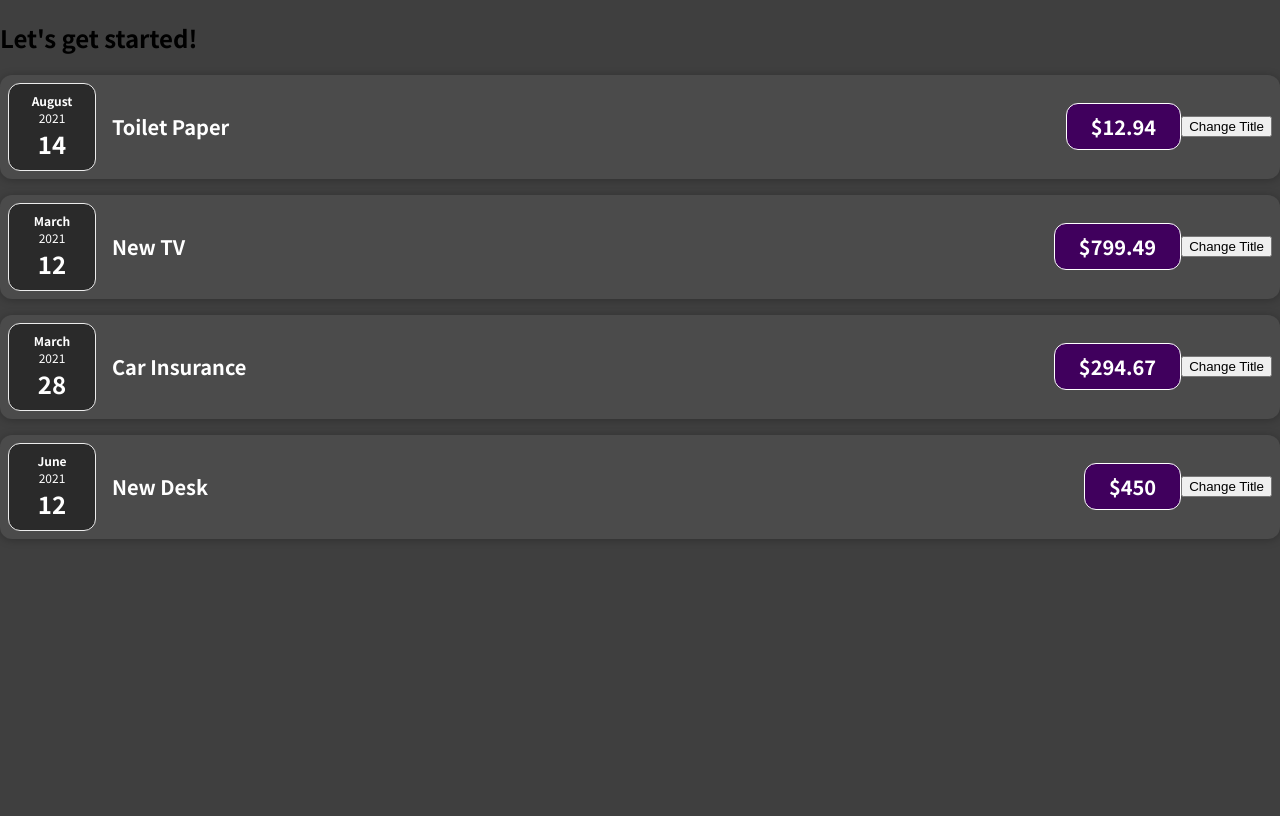
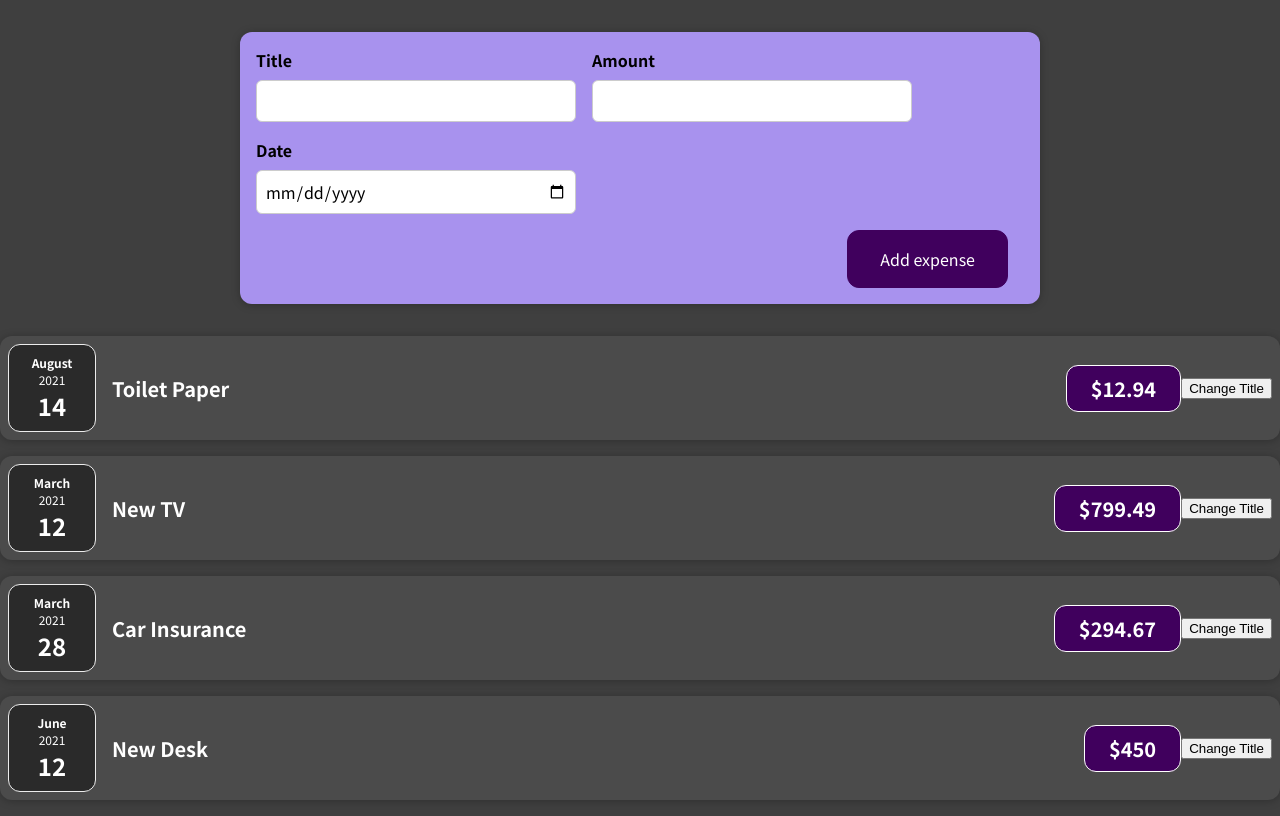
Before and after one commit to thenoiseinspace/food-delivery-app, a React (Create React App) app: page / in a window 1280 px wide. Built offline with nearby package versions, Linux system fonts and the light colour scheme.

Commit message:
change handlers

```diff
--- a/src/App.js
+++ b/src/App.js
@@ -1,4 +1,5 @@
 import React from "react";
+import NewExpense from "./components/NewExpense/NewExpense";
 import ExpenseItem from "./components/Expenses/ExpenseItem";
 
 function App() {
@@ -21,7 +22,8 @@ function App() {
 
   return (
     <div>
-      <h2>Let's get started!</h2>
+      <NewExpense />
+      {/* <Expenses items={expenses} /> */}
       <ExpenseItem
         title={expenses[0].title}
         amount={expenses[0].amount}
--- /dev/null
+++ b/src/components/NewExpense/ExpenseForm.css
@@ -0,0 +1,26 @@
+.new-expense__controls {
+    display: flex;
+    flex-wrap: wrap;
+    gap: 1rem;
+    margin-bottom: 1rem;
+    text-align: left;
+  }
+
+  .new-expense__control label {
+    font-weight: bold;
+    margin-bottom: 0.5rem;
+    display: block;
+  }
+
+  .new-expense__control input {
+    font: inherit;
+    padding: 0.5rem;
+    border-radius: 6px;
+    border: 1px solid #ccc;
+    width: 20rem;
+    max-width: 100%;
+  }
+
+  .new-expense__actions {
+    text-align: right;
+  }
--- /dev/null
+++ b/src/components/NewExpense/ExpenseForm.js
@@ -0,0 +1,54 @@
+import React, { useState } from "react";
+import "./ExpenseForm.css";
+
+const ExpenseForm = () => {
+  const [enteredTitle, setEnteredTitle] = useState("");
+  const [enteredAmount, setEnteredAmount] = useState("");
+  const [enteredDate, setEnteredDate] = useState("");
+
+  const titleChangeHandler = (event) => {
+    setEnteredTitle(event.target.value);
+  };
+
+  const amountChangeHandler = (event) => {
+    setEnteredAmount(event.target.value);
+  };
+
+  const dateChangeHandler = (event) => {
+    setEnteredDate(event.target.value);
+  };
+
+  return (
+    <form>
+      <div className="new-expense__controls">
+        <div className="new-expense__control">
+          <label>Title</label>
+          <input type="text" onChange={titleChangeHandler} />
+        </div>
+        <div className="new-expense__control">
+          <label>Amount</label>
+          <input
+            type="number"
+            min="0.01"
+            step="0.01"
+            onChange={amountChangeHandler}
+          />
+        </div>
+        <div className="new-expense__control">
+          <label>Date</label>
+          <input
+            type="date"
+            min="2019-01-01"
+            max="2023-12-31"
+            onChange={dateChangeHandler}
+          />
+        </div>
+      </div>
+      <div className="new-expense__actions">
+        <button type="submit">Add expense</button>
+      </div>
+    </form>
+  );
+};
+
+export default ExpenseForm;
--- /dev/null
+++ b/src/components/NewExpense/NewExpense.css
@@ -0,0 +1,38 @@
+.new-expense {
+    background-color: #a892ee;
+    padding: 1rem;
+    margin: 2rem auto;
+    width: 50rem;
+    max-width: 95%;
+    border-radius: 12px;
+    text-align: center;
+    box-shadow: 0 1px 8px rgba(0, 0, 0, 0.25);
+  }
+
+  .new-expense button {
+    font: inherit;
+    cursor: pointer;
+    padding: 1rem 2rem;
+    border: 1px solid #40005d;
+    background-color: #40005d;
+    color: white;
+    border-radius: 12px;
+    margin-right: 1rem;
+  }
+
+  .new-expense button:hover,
+  .new-expense button:active {
+    background-color: #510674;
+    border-color: #510674;
+  }
+
+  .new-expense button.alternative {
+    color: #220131;
+    border-color: transparent;
+    background-color: transparent;
+  }
+
+  .new-expense button.alternative:hover,
+  .new-expense button.alternative:active {
+    background-color: #ddb3f8;
+  }
--- /dev/null
+++ b/src/components/NewExpense/NewExpense.js
@@ -0,0 +1,13 @@
+import React from "react";
+import ExpenseForm from "./ExpenseForm";
+import "./NewExpense.css";
+
+const NewExpense = () => {
+  return (
+    <div className="new-expense">
+      <ExpenseForm />
+    </div>
+  );
+};
+
+export default NewExpense;
```
